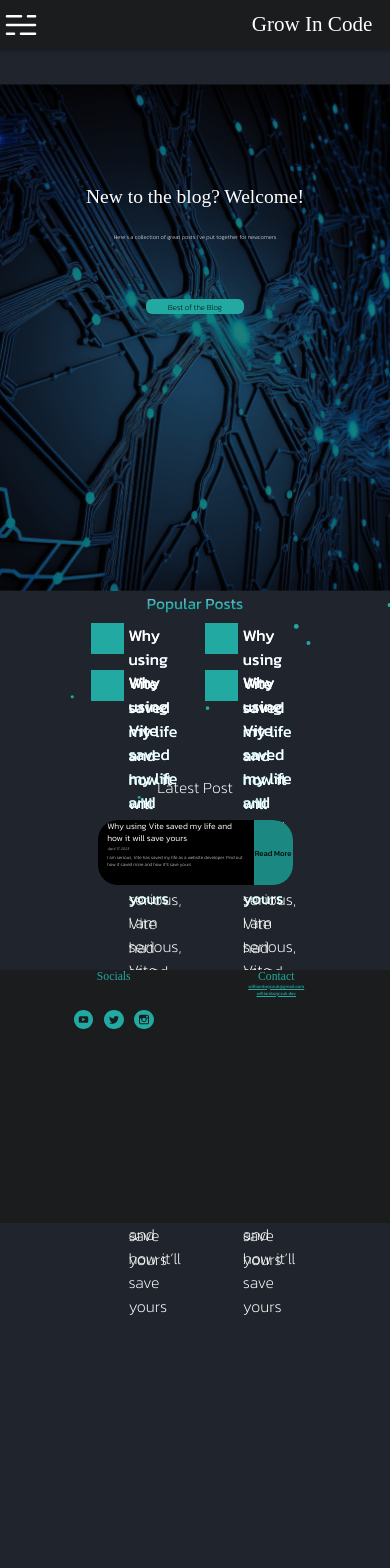
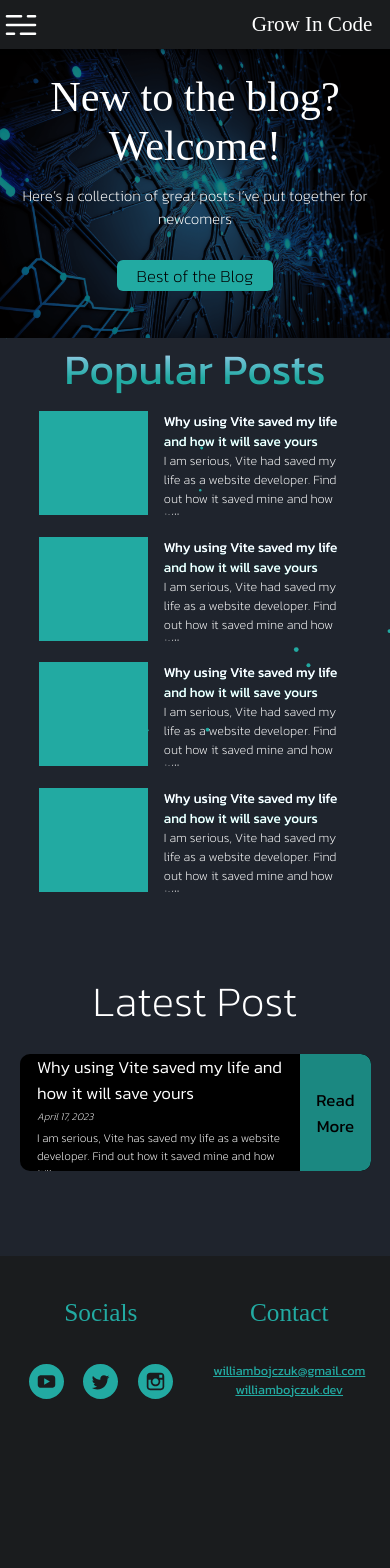
Before and after one commit to wbojczuk/grow_in_code_site, a React (Vite) app in the folder frontend/: page /blog in a window 390 px wide. Shown: the top 1568 px of the page. Before the commit the page ends 1318 px from the top, so only its background shows below. Built offline with nearby package versions, Linux system fonts and the light colour scheme; a web font is replaced by a local one.

Commit message:
changed some styling

```diff
--- a/frontend/src/css/blog.css
+++ b/frontend/src/css/blog.css
@@ -80,11 +80,13 @@
 .blog-card-2{
     display: inline-flex;
     width: 40%;
-    aspect-ratio: 3/1;
+    aspect-ratio: 2.5/1;
     margin: 2.5%;
     text-decoration: none;
     justify-content: space-between;
     border: 2px solid transparent;
+    overflow: hidden;
+
 }
 .blog-card-2:hover{
     border: 2px solid #22AAA2;
@@ -102,10 +104,11 @@
     text-decoration: none;
 }
 .blog-card-2 .content .title{
-
+    font-size: 1.2vw;
 }
 .blog-card-2 .content .desc{
     font-weight: 100;
+    font-size: 1.1vw;
 }
 
 #latestPostSection h1.title{
@@ -170,3 +173,76 @@
     font-size: 1.2vw;
     font-weight: 200;
 }
+@media only screen and (max-width: 750px) {
+    #mainBlogHero{
+        height: 35vh;
+        margin-top: 5vh;
+        background-image: url("/img/tech_hero.png");
+    }
+    #mainBlogHero .title{
+        font-size: 5vh;
+        top: 10%;
+    }
+    #mainBlogHero .desc{
+        font-size: 1.8vh;
+        top: 15%;
+    }
+    #mainBlogHero a{
+        top: 25%;
+        width: 40%;
+        left:30%;
+        padding: 0.3vh 0;
+        font-size: 2vh;
+    }
+
+    #featuredPostsSection .title span{
+        font-size: 5vh;
+    }
+
+    #featuredPostsWrapper{
+        width: 90%;
+        margin-left: 5%;
+    }
+
+    .blog-card-2{
+        width: 90%;
+        aspect-ratio: 3/1;
+        margin: 2.5% 5%;
+    }
+    .blog-card-2 .content .title{
+        font-size: 1.6vh;
+    }
+    .blog-card-2 .content .desc{
+        font-weight: 100;
+        font-size: 1.5vh;
+    }
+
+    #latestPostSection h1.title{
+        font-size: 5vh;
+    }
+
+    #latestBlogCard{
+        width: 90%;
+        border-radius: 10px;
+        overflow: hidden;
+    }
+    #latestBlogCard::after{
+        border-bottom-right-radius: 10px;
+        border-top-right-radius: 10px;
+        font-size: 2vh;
+        text-align: center;
+    }
+
+    #latestBlogCard .content .title{
+        font-size: 2vh;
+    }
+
+    #latestBlogCard .content .date{
+        margin: 1% 0 2% 0;
+        font-size: 1.2vh;
+    }
+
+    #latestBlogCard .content .desc{
+        font-size: 1.4vh;
+    }
+}
--- a/frontend/src/css/blogviewer.css
+++ b/frontend/src/css/blogviewer.css
@@ -1,8 +1,8 @@
 #blogViewerContainer{
     margin-top: 20vh;
     display: inline-block;
-    width: 50%;
-    margin-left: 20%;
+    width: 60%;
+    margin-left: 10%;
     font-family: "IBM Plex Sans";
     background-color: #1F242D;
     font-weight: 300;
@@ -10,7 +10,34 @@
 
 #blogViewerContainer .date{
     color: #22AAA2;
+    font-size: 1.5vw;
+    margin-top: 1vw;
+    font-style: italic;
 }
 #blogViewerContainer .author{
     color: #22AAA2;
+    margin: 1vw 0;
+    font-size: 1.5vw;
 }
+#blogViewerContainer .title{
+    font-size: 4.5vw;
+    font-family: "Roboto";
+    font-weight: 500;
+}
+@media only screen and (max-width: 750px) {
+    #blogViewerContainer{
+        width: 75%;
+        margin-left: 5%;
+    }
+    #blogViewerContainer .date{
+        font-size: 1.5vh;
+        margin-top: 1vh;
+    }
+    #blogViewerContainer .author{
+        margin: 1vh 0;
+        font-size: 1.5vh;
+    }
+    #blogViewerContainer .title{
+        font-size: 4.5vh;
+    }
+}
--- a/frontend/src/css/style.css
+++ b/frontend/src/css/style.css
@@ -390,3 +390,194 @@ margin: 5vh 25% 10vh 25%;
     font-size: 1.3vw;
     line-height: normal;
 }
+@media only screen and (max-width: 750px) {
+    #blueGlow1{
+        width: 20vw;
+        height: 20vw;
+        top: 20vh;
+        left: 60vw;
+    }
+    #blueGlow2{
+        width: 11vh;
+        height: 11vh;
+        top: 110vh;
+        left: 50vw;
+    }
+    #blueGlow3{
+        width: 40vw;
+        height: 40vw;
+        top: 150vh;
+        left:20vw;
+    }
+    #sideBar{
+        margin-top: 4vw;
+        width: 4px;
+    }
+    #mainSection{
+        height: 70vh;
+        width: 100%;
+        background-size: 80%;
+        background-position: 80% 70%;
+        margin-top: 4vw;
+    }
+
+    #aboutMe{
+        font-size: 2vh;
+        left: 50vw;
+        padding: 0.5vh 1.5vh;
+    }
+
+    #aboutUs{
+        position: absolute;
+        padding: 2vh 10%;
+        height: auto;
+        top: 35%;
+        width: 80%;
+        margin-left: 0%;
+        background-color: rgba(0,0,0,0.4);
+    }
+    #aboutUs h2{
+    letter-spacing: 0.5em;
+    font-size: 3vh;
+    font-weight: 300;
+    }
+    #aboutUs div{
+        font-size: 2vh;
+        font-weight: 200;
+    }
+    #aboutUs a{
+        padding: 0.5vh 0;
+        width: 80%;
+        margin-top: 5%;
+        font-size: 2vh;
+
+    }
+    #featuredBlogsContainer, #latestBlogsContainer, #improveBlogsContainer{
+        padding: 2vh 0;
+        flex-wrap: wrap;
+    }
+    #featuredBlogsTitle, #latestBlogsTitle, #improveBlogsTitle{
+        padding-left: 0;
+        font-size: 5.5vh;
+        text-align: center;
+        display: block;
+    }
+    /* Blog Card */
+    .blog-card{
+        width: 80%;
+        margin: 1vh;
+        border-radius: 10px;
+        aspect-ratio: 1.5/1;
+        overflow: hidden;
+    }
+    .blog-card::after{
+        padding: 0.5vh 0;
+        border-bottom-left-radius: 10px;
+        border-top-right-radius: 10px;
+        font-size: 2vh;
+    }
+    .blog-card:hover::after{
+        text-decoration: underline;
+    }
+
+    .blog-card .title{
+        display: inline-block;
+        font-weight:100;
+        font-size: 2.6vh;
+        margin-top: 20%;
+        width: 90%;
+        font-weight: 400;
+        margin-left: 5%;
+    }
+    .blog-card .desc{
+        font-size: 1.8vh;
+        margin-top: 1%;
+        width: 90%;
+        margin-left: 5%;
+    }
+
+     /* CATEGORIES */
+     #categoriesSection .title{
+        font-size: 4vh;
+        text-align: center;
+        margin-top: 6vh;
+    }
+    #categoryWrapper{
+    display: inline-flex;
+    width: 90%;
+    flex-wrap: wrap;
+    justify-content: space-evenly;
+    margin: 2.5vh 5% 10vh 5%;
+    }
+    #categoriesSection .category{
+        margin: 1vh;
+        font-size: 2vh;
+        border-radius: 8px;
+        width: 40%;
+    }
+
+    .category.react{
+        background-image: linear-gradient(to right, #ffffff, #eaf0ff, #c3e6ff, #89deff, #00d8ff);
+        border: 2px solid #00d8ff;
+    }
+    .category.javascript{
+        background-image: linear-gradient(to right, #ffffff, #ffeaff, #ffd0d9, #ffc981, #f7df1e);
+        border: 2px solid #f7df1e;
+    }
+    .category.html{
+        background-image: linear-gradient(to right, #ffffff, #f2d5f4, #fca4cc, #ff7184, #e44d26);
+        border: 2px solid #e44d26;
+    }
+    .category.css{
+        background-image: linear-gradient(to right, #ffffff, #d6d0fa, #a9a2f4, #7776ed, #264de4);
+        border: 2px solid #264de4;
+    }
+    .category.php{
+        background-image: linear-gradient(to right, #ffffff, #dddbea, #bab8d5, #9797c1, #7377ad);
+        border: 2px solid #7377ad;
+    }
+    .category.node{
+        background-image: linear-gradient(to right, #ffffff, #d5e6f7, #95d4e0, #68bfab, #70a462);
+        border: 2px solid #70a462;
+    }
+
+
+
+    #newsletterSection{
+        padding: 5vh 0;
+    }
+    #embeddedNewsletterWrapper{
+        width: 90%;
+        height: 30vh;
+    }
+    #embeddedFormDesc{
+        font-size: 1.5vh;
+        line-height: normal;
+    }
+
+#improveBlogsTitle, #improveBlogsContainer{
+    margin-top: 2vh;
+}
+
+    /* FOOTER */
+    footer{
+        height: 40vh;
+        margin-top: 10vh;
+    }
+
+    footer .socials, footer .contact{
+        margin-top: 5vh;
+        width: 45%;
+    }
+    footer .socials .title, footer .contact .title{
+        font-size: 3vh;
+    }
+
+    .contact-items{
+        margin-top: 4vh;
+    }
+    .contact-items a{
+        font-size: 1.5vh;
+    }
+
+}
--- a/frontend/src/js/newsletter.js
+++ b/frontend/src/js/newsletter.js
@@ -601,7 +601,7 @@ const newsLetterHTML = `
                       <div style="width: 100%;" class="horizontal-fields">
                         <div class="ml-field-group ml-field-email ml-validate-email ml-validate-required">
                           <!-- input -->
-                      <input type="email" class="form-control" data-inputmask="" name="fields[email]" placeholder="Enter your email here" autocomplete="email">
+                      <input type="email" class="form-control" data-inputmask="" name="fields[email]" placeholder="Enter your email here" required autocomplete="email">
                       <!-- /input -->
                         </div>
                       </div>
--- a/frontend/src/pages/BlogViewer.jsx
+++ b/frontend/src/pages/BlogViewer.jsx
@@ -12,6 +12,7 @@ export default function BlogViewer(props){
         props.setCheckLinks(["close"])
 
         const currentID = (props.id) ? props.id : (jsdev.GETValues()).id;
+        // Gets data From the Blog API
         getData();
         async function getData(){
             const fetchContentData = await fetch(`${NODESERVER}/api/blogcontent/${currentID}`);
```
Also changed, not shown: 2 other files (tests, documents, lock files or other folders).
